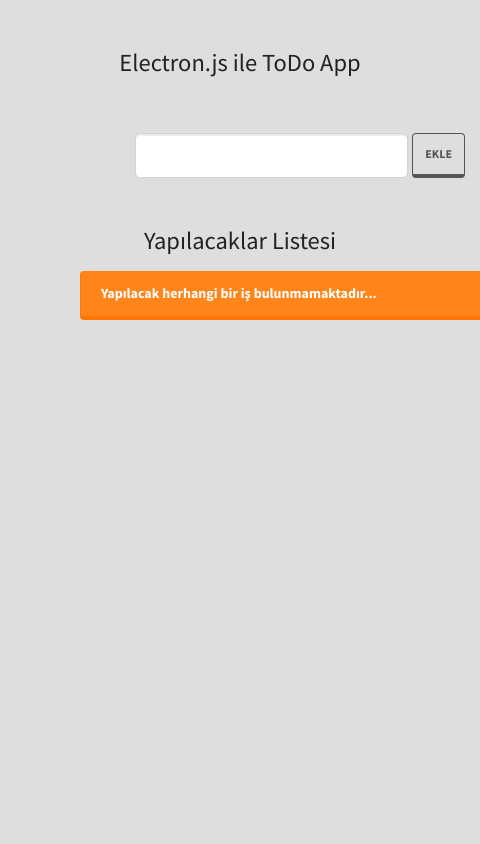
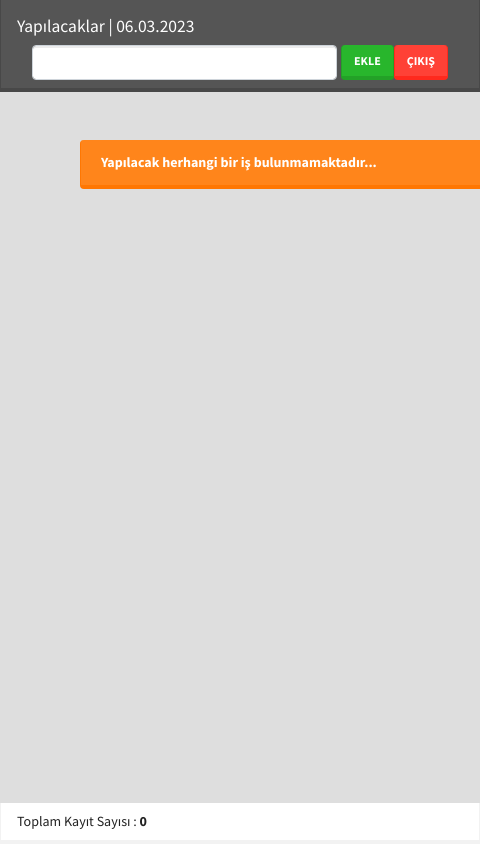
Before and after one commit to rabianurkavi/electronTODO, an Electron app: page to-do/pages/mainWindow.html in a window 480 px wide. Shown: the top 844 px of the page. Drawn offline with Linux system fonts and the light colour scheme; no server answers.

Commit message:
Style transsaction and total to-do item

```diff
--- a/to-do/assets/mainWindow.js
+++ b/to-do/assets/mainWindow.js
@@ -11,6 +11,13 @@
     todoValue.value="";
 })
 
+document.querySelector("#closeBtn").addEventListener("click", () =>{
+    if(confirm("Çıkmak istiyor musunuz?")){
+        ipcRenderer.send("close")
+    }
+
+})
+
 ipcRenderer.on("todo:addItem", (err, todo) => {
     //container
 const container= document.querySelector(".todo-container")
@@ -21,7 +28,7 @@
 
 //col
 const col =document.createElement("div")
-col.className="todo-item p-2 mb-3 text-light bg-dark col-md-8 offset-2 shadow card d-flex justify-content-center flex-row align-items-center"
+col.className="todo-item p-2 mb-3 text-light bg-dark col-md-12 shadow card d-flex justify-content-center flex-row align-items-center"
 //col.style.backgroundColor="#b2e2eb!important"
 
 //p
@@ -57,6 +64,7 @@
 function checkTodoCount(){
     const container = document.querySelector(".todo-container")
     const alertContainer = document.querySelector(".alert-container")
+    document.querySelector(".total-count-container").innerText=container.children.length;
 
     if(container.children.length!=0){
         alertContainer.style.display="none"
--- a/to-do/main.js
+++ b/to-do/main.js
@@ -39,6 +39,9 @@
     ipcMain.on("newTodo:close", ()=>{
         addWindow.close();
         addWindow=null;
+    })
+    ipcMain.on("close", ()=>{
+        app.quit();
     })
 
     ipcMain.on("newTodo:save", (err,data)=>{
--- a/to-do/pages/mainWindow.html
+++ b/to-do/pages/mainWindow.html
@@ -10,15 +10,16 @@
 
 </head>
 <body>
+  <nav class="navbar navbar-dark bg-dark">
+    <a class="navbar-brand text-white" href="#">Yapılacaklar | 06.03.2023</a>
+    <div class="col-md-8 d-flex">
+      <input type="text" class="form-control mr-1" id="todoValue">
+      <button class="btn btn-success" id="addBtn">Ekle</button>
+      <button class="btn btn-danger" id="closeBtn">Çıkış</button>
+    </div>
+  </nav>
+
     <div class="container main-container pt-5">
-        <h3 class="text-center">Electron.js ile ToDo App </h3>
-        <div class="row">
-          <div class="col-md-6 offset-3 mt-5 d-flex">
-            <input type="text" class="form-control form-control-lg mr-1" id="todoValue">
-            <button class="btn btn-outline-dark" id="addBtn">Ekle</button>
-          </div>
-        </div>
-        <h3 class="text-center mt-5 mb-3">Yapılacaklar Listesi</h3>
 
         <div class="todo-container container">
         </div>
@@ -29,7 +30,9 @@
              <b>Yapılacak herhangi bir iş bulunmamaktadır...</b>
             </div>
           </div>
-
+        <nav class="navbar fixed-bottom navbar-light bg-light">
+          <span>Toplam Kayıt Sayısı : <b class="total-count-container"></b></span>
+        </nav>
 
       </div>
       <script src="../assets/mainWindow.js"></script>
```
